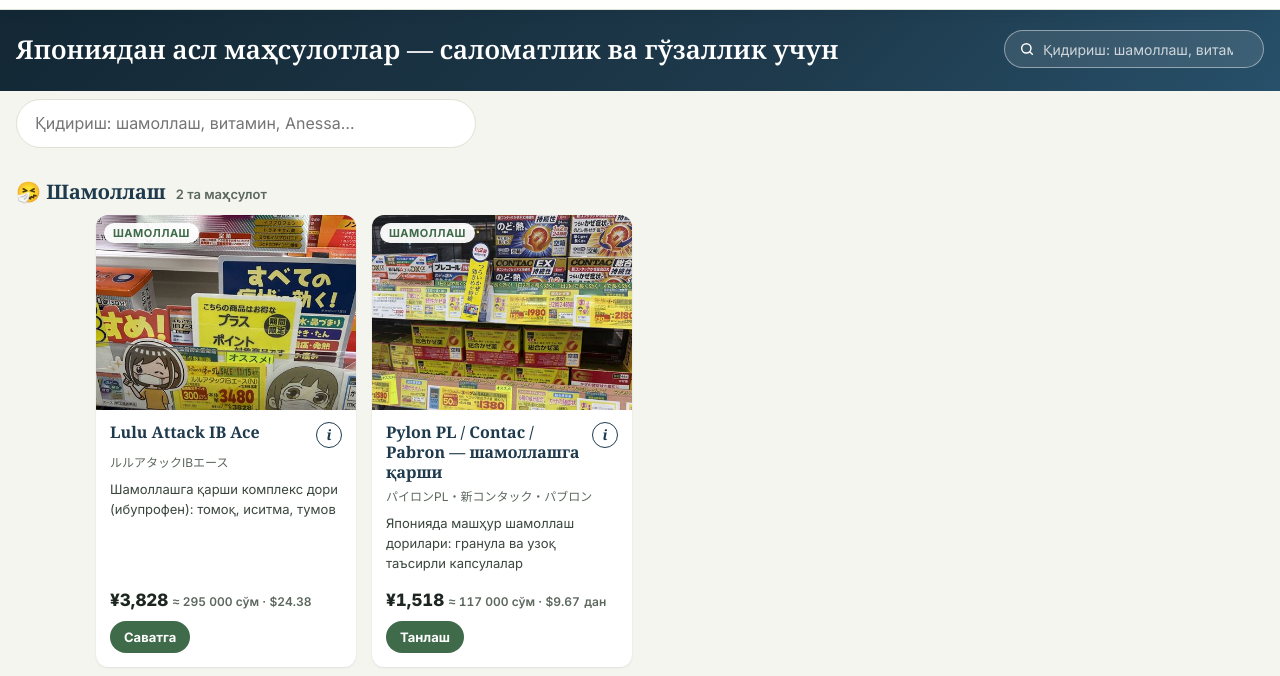
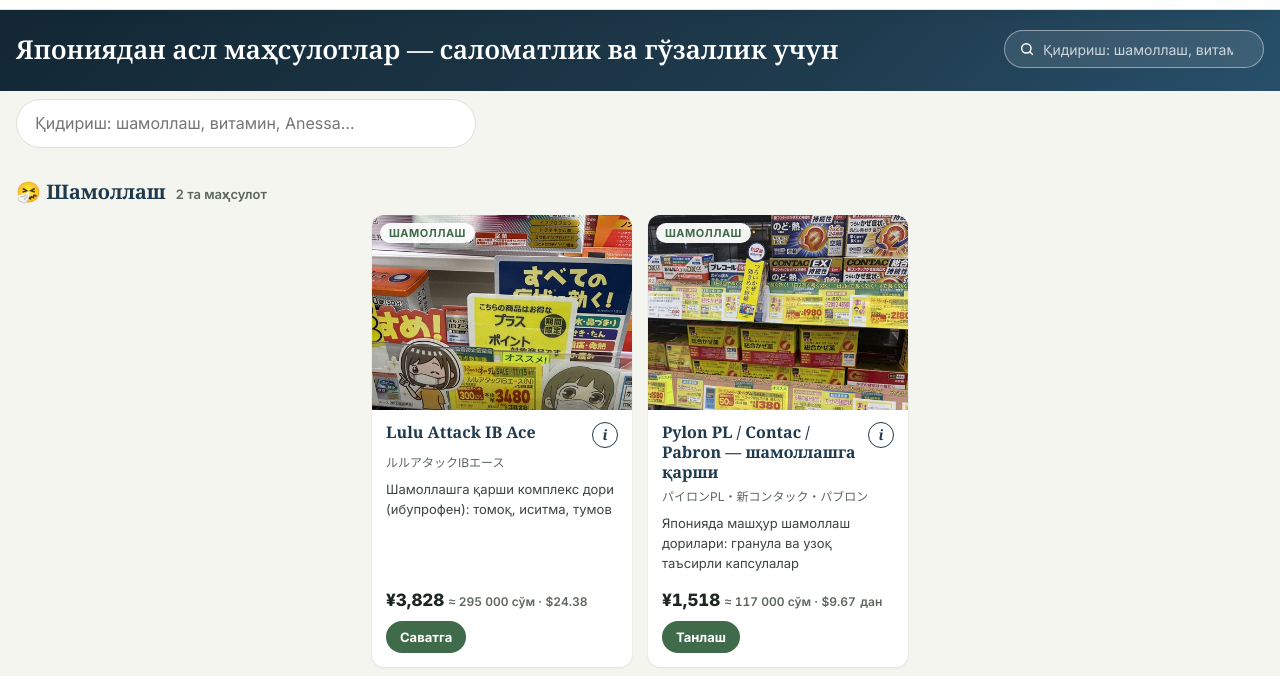
Before and after one commit to mirabexjapan-hub/yaponmalham, a plain HTML site: page index.html in a window 1280 px wide. Shown: the part 101-777 px from the top of the page. Drawn offline with Linux system fonts and the light colour scheme.

Commit message:
Grid: auto-fit so few products are centered

```diff
--- a/index.html
+++ b/index.html
@@ -135,7 +135,7 @@ header #groups .group span{flex:none}
 .note{font-size:13px;color:var(--slate);background:var(--leaf-soft);border-radius:var(--radius-sm);padding:10px 14px;margin:6px 0 20px}
 .cat-title{font-family:var(--serif);font-size:20px;font-weight:700;color:var(--indigo);margin:26px 0 12px;display:flex;align-items:baseline;gap:10px;flex-wrap:wrap}
 .cat-title small{font-family:var(--sans);font-size:13px;font-weight:600;color:var(--slate)}
-.grid{display:grid;grid-template-columns:repeat(auto-fill,minmax(215px,260px));justify-content:center;gap:16px}
+.grid{display:grid;grid-template-columns:repeat(auto-fit,minmax(215px,260px));justify-content:center;gap:16px}
 @media(max-width:520px){.grid{grid-template-columns:repeat(2,1fr);gap:10px}.groups{grid-template-columns:repeat(2,1fr)}}
 
 /* product card */
```
